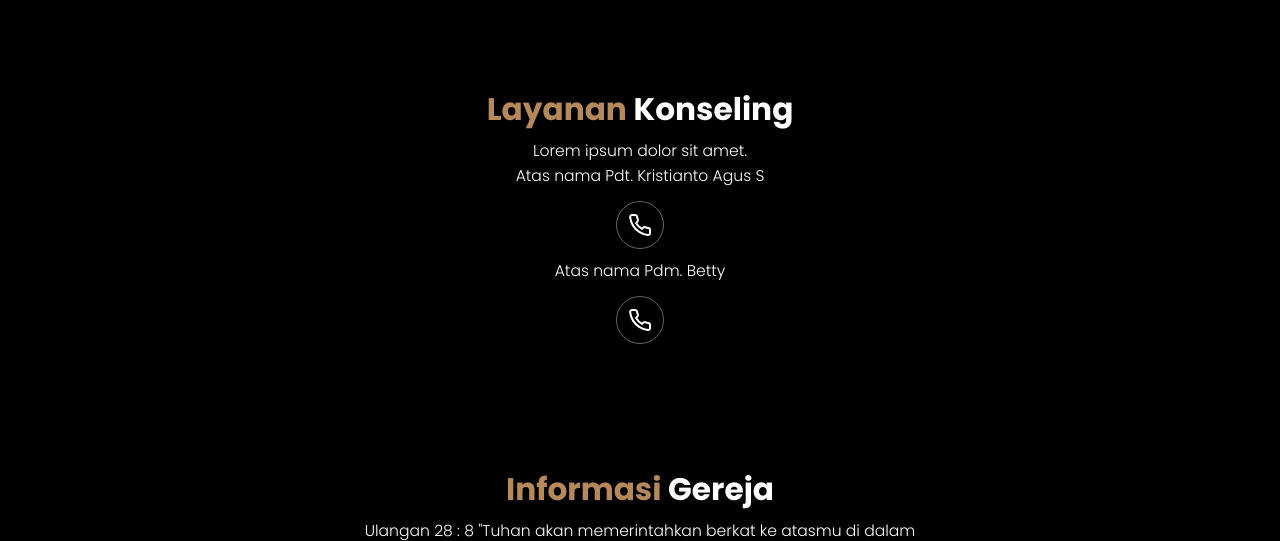
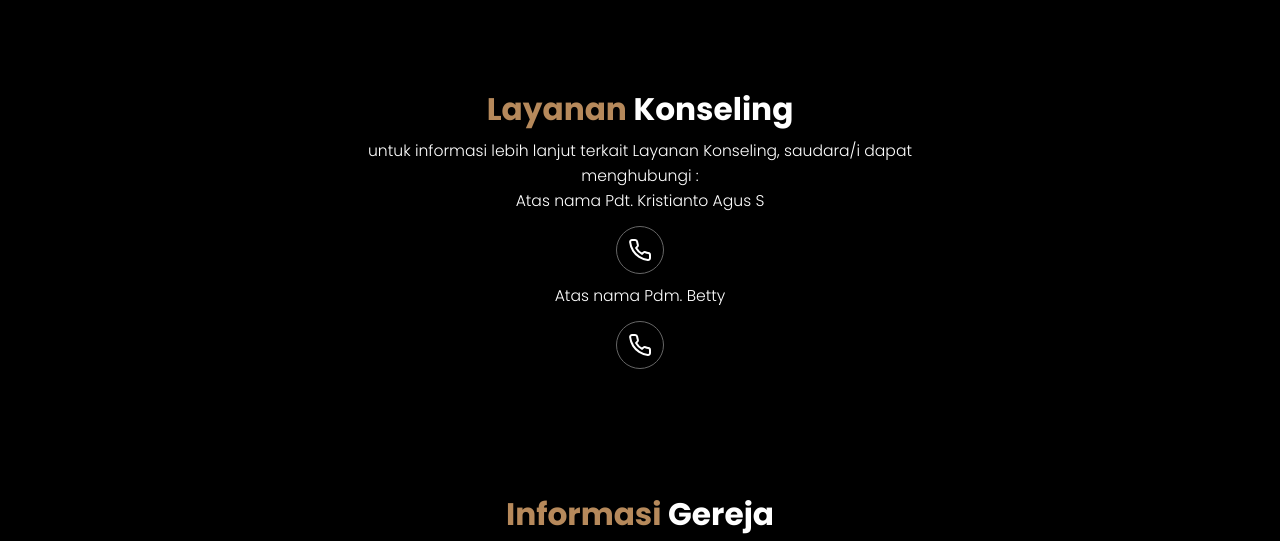
Before and after one commit to RiesRainn/Gereja-JKI, a plain HTML site: page index.html in a window 1280 px wide. Shown: the part 5900-6441 px from the top of the page. Drawn offline with nearby package versions, Linux system fonts and the light colour scheme.

Commit message:
Update index.html

```diff
--- a/index.html
+++ b/index.html
@@ -160,7 +160,7 @@
         <section id="kons" class="kons">
           <h2><span>Layanan</span> Konseling</h2>
           <p>
-            Lorem ipsum dolor sit amet.
+            untuk informasi lebih lanjut terkait Layanan Konseling, saudara/i dapat menghubungi :
           </p>
           <p> Atas nama Pdt. Kristianto Agus S</p>
           <div class="kons-icon">
```
